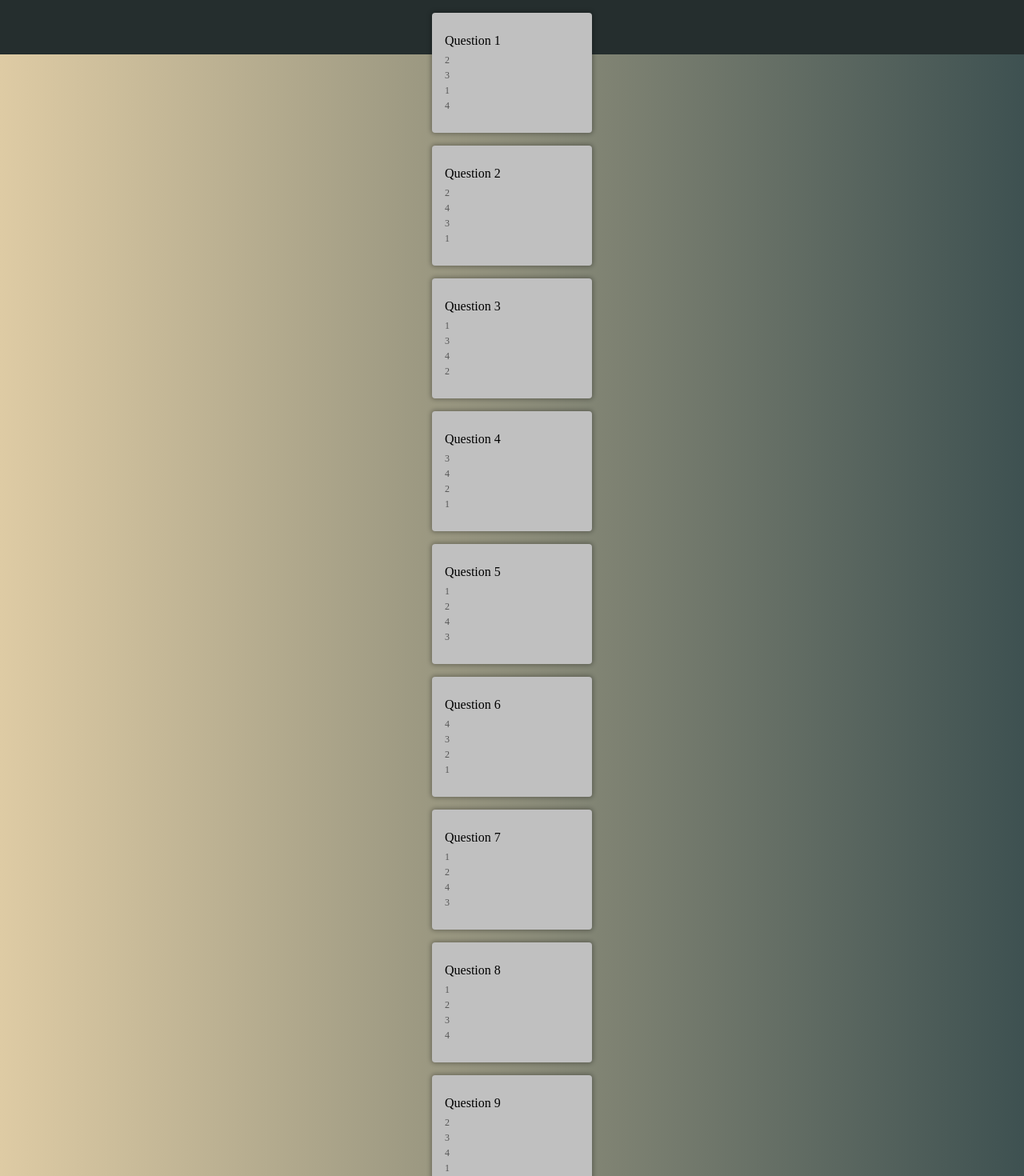
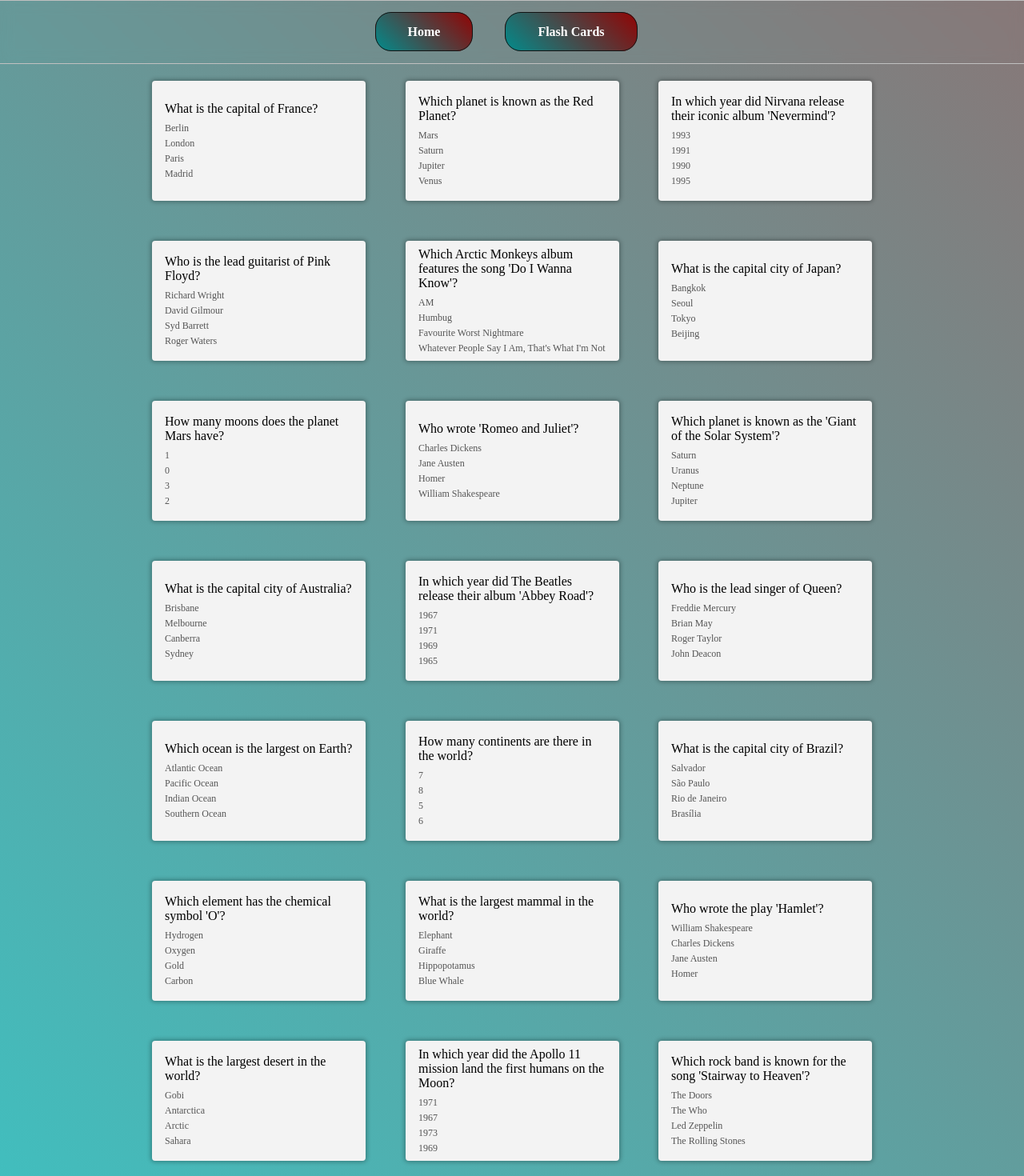
Before and after one commit to raufrasulzada/flashcards, a React (Create React App) app: page /flashcardspage in a window 1280 px wide. Shown: the top 1470 px of the page at 80% size. Built offline with nearby package versions, Linux system fonts and the light colour scheme.

Commit message:
Fix grid and import questions

```diff
--- a/public/data/db.json
+++ b/public/data/db.json
@@ -2,213 +2,252 @@
   "flashCards": [
     {
       "id": 1,
-      "front": "Question 1",
-      "options": ["1", "2", "3", "4"],
-      "back": "1",
-      "incorrect": ["2", "3", "4"]
+      "front": "What is the capital of France?",
+      "options": ["Paris", "Berlin", "London", "Madrid"],
+      "back": "Paris",
+      "incorrect": ["Berlin", "London", "Madrid"]
     },
     {
       "id": 2,
-      "front": "Question 2",
-      "options": ["1", "2", "3", "4"],
-      "back": "2",
-      "incorrect": ["1", "3", "4"]
+      "front": "Which planet is known as the Red Planet?",
+      "options": ["Mars", "Venus", "Jupiter", "Saturn"],
+      "back": "Mars",
+      "incorrect": ["Venus", "Jupiter", "Saturn"]
     },
     {
       "id": 3,
-      "front": "Question 3",
-      "options": ["1", "2", "3", "4"],
-      "back": "3",
-      "incorrect": ["1", "2", "4"]
+      "front": "In which year did Nirvana release their iconic album 'Nevermind'?",
+      "options": ["1991", "1993", "1995", "1990"],
+      "back": "1991",
+      "incorrect": ["1993", "1995", "1990"]
     },
     {
       "id": 4,
-      "front": "Question 4",
-      "options": ["1", "2", "3", "4"],
-      "back": "4",
-      "incorrect": ["1", "2", "3"]
+      "front": "Who is the lead guitarist of Pink Floyd?",
+      "options": [
+        "David Gilmour",
+        "Roger Waters",
+        "Syd Barrett",
+        "Richard Wright"
+      ],
+      "back": "David Gilmour",
+      "incorrect": ["Roger Waters", "Syd Barrett", "Richard Wright"]
     },
     {
       "id": 5,
-      "front": "Question 5",
-      "options": ["1", "2", "3", "4"],
-      "back": "1",
-      "incorrect": ["3", "4", "2"]
+      "front": "Which Arctic Monkeys album features the song 'Do I Wanna Know'?",
+      "options": [
+        "AM",
+        "Whatever People Say I Am, That's What I'm Not",
+        "Favourite Worst Nightmare",
+        "Humbug"
+      ],
+      "back": "AM",
+      "incorrect": [
+        "Whatever People Say I Am, That's What I'm Not",
+        "Favourite Worst Nightmare",
+        "Humbug"
+      ]
     },
     {
       "id": 6,
-      "front": "Question 6",
-      "options": ["1", "2", "3", "4"],
-      "back": "2",
-      "incorrect": ["1", "3", "4"]
+      "front": "What is the capital city of Japan?",
+      "options": ["Tokyo", "Beijing", "Seoul", "Bangkok"],
+      "back": "Tokyo",
+      "incorrect": ["Beijing", "Seoul", "Bangkok"]
     },
     {
       "id": 7,
-      "front": "Question 7",
-      "options": ["1", "2", "3", "4"],
-      "back": "3",
-      "incorrect": ["1", "2", "4"]
+      "front": "How many moons does the planet Mars have?",
+      "options": ["2", "1", "0", "3"],
+      "back": "2",
+      "incorrect": ["1", "0", "3"]
     },
     {
       "id": 8,
-      "front": "Question 8",
-      "options": ["1", "2", "3", "4"],
-      "back": "4",
-      "incorrect": ["1", "2", "3"]
+      "front": "Who wrote 'Romeo and Juliet'?",
+      "options": [
+        "William Shakespeare",
+        "Charles Dickens",
+        "Jane Austen",
+        "Homer"
+      ],
+      "back": "William Shakespeare",
+      "incorrect": ["Charles Dickens", "Jane Austen", "Homer"]
     },
     {
       "id": 9,
-      "front": "Question 9",
-      "options": ["1", "2", "3", "4"],
-      "back": "1",
-      "incorrect": ["2", "3", "4"]
+      "front": "Which planet is known as the 'Giant of the Solar System'?",
+      "options": ["Jupiter", "Saturn", "Uranus", "Neptune"],
+      "back": "Jupiter",
+      "incorrect": ["Saturn", "Uranus", "Neptune"]
     },
     {
       "id": 10,
-      "front": "Question 10",
-      "options": ["1", "2", "3", "4"],
-      "back": "2",
-      "incorrect": ["1", "3", "4"]
+      "front": "What is the capital city of Australia?",
+      "options": ["Canberra", "Sydney", "Melbourne", "Brisbane"],
+      "back": "Canberra",
+      "incorrect": ["Sydney", "Melbourne", "Brisbane"]
     },
     {
       "id": 11,
-      "front": "Question 11",
-      "options": ["1", "2", "3", "4"],
-      "back": "3",
-      "incorrect": ["1", "2", "4"]
+      "front": "In which year did The Beatles release their album 'Abbey Road'?",
+      "options": ["1969", "1967", "1971", "1965"],
+      "back": "1969",
+      "incorrect": ["1967", "1971", "1965"]
     },
     {
       "id": 12,
-      "front": "Question 12",
-      "options": ["1", "2", "3", "4"],
-      "back": "4",
-      "incorrect": ["1", "2", "3"]
+      "front": "Who is the lead singer of Queen?",
+      "options": [
+        "Freddie Mercury",
+        "Roger Taylor",
+        "Brian May",
+        "John Deacon"
+      ],
+      "back": "Freddie Mercury",
+      "incorrect": ["Roger Taylor", "Brian May", "John Deacon"]
     },
     {
       "id": 13,
-      "front": "Question 13",
-      "options": ["1", "2", "3", "4"],
-      "back": "1",
-      "incorrect": ["2", "3", "4"]
+      "front": "Which ocean is the largest on Earth?",
+      "options": [
+        "Pacific Ocean",
+        "Atlantic Ocean",
+        "Indian Ocean",
+        "Southern Ocean"
+      ],
+      "back": "Pacific Ocean",
+      "incorrect": ["Atlantic Ocean", "Indian Ocean", "Southern Ocean"]
     },
     {
       "id": 14,
-      "front": "Question 14",
-      "options": ["1", "2", "3", "4"],
-      "back": "2",
-      "incorrect": ["1", "3", "4"]
+      "front": "How many continents are there in the world?",
+      "options": ["7", "6", "5", "8"],
+      "back": "7",
+      "incorrect": ["6", "5", "8"]
     },
     {
       "id": 15,
-      "front": "Question 15",
-      "options": ["1", "2", "3", "4"],
-      "back": "3",
-      "incorrect": ["1", "2", "4"]
+      "front": "What is the capital city of Brazil?",
+      "options": ["Brasília", "Rio de Janeiro", "São Paulo", "Salvador"],
+      "back": "Brasília",
+      "incorrect": ["Rio de Janeiro", "São Paulo", "Salvador"]
     },
     {
       "id": 16,
-      "front": "Question 16",
-      "options": ["1", "2", "3", "4"],
-      "back": "4",
-      "incorrect": ["1", "2", "3"]
+      "front": "Which element has the chemical symbol 'O'?",
+      "options": ["Oxygen", "Gold", "Carbon", "Hydrogen"],
+      "back": "Oxygen",
+      "incorrect": ["Gold", "Carbon", "Hydrogen"]
     },
     {
       "id": 17,
-      "front": "Question 17",
-      "options": ["1", "2", "3", "4"],
-      "back": "1",
-      "incorrect": ["3", "4", "2"]
+      "front": "What is the largest mammal in the world?",
+      "options": ["Blue Whale", "Elephant", "Giraffe", "Hippopotamus"],
+      "back": "Blue Whale",
+      "incorrect": ["Elephant", "Giraffe", "Hippopotamus"]
     },
     {
       "id": 18,
-      "front": "Question 18",
-      "options": ["1", "2", "3", "4"],
-      "back": "2",
-      "incorrect": ["1", "3", "4"]
+      "front": "Who wrote the play 'Hamlet'?",
+      "options": [
+        "William Shakespeare",
+        "Charles Dickens",
+        "Jane Austen",
+        "Homer"
+      ],
+      "back": "William Shakespeare",
+      "incorrect": ["Charles Dickens", "Jane Austen", "Homer"]
     },
     {
       "id": 19,
-      "front": "Question 19",
-      "options": ["1", "2", "3", "4"],
-      "back": "3",
-      "incorrect": ["1", "2", "4"]
+      "front": "What is the largest desert in the world?",
+      "options": ["Antarctica", "Sahara", "Arctic", "Gobi"],
+      "back": "Antarctica",
+      "incorrect": ["Sahara", "Arctic", "Gobi"]
     },
     {
       "id": 20,
-      "front": "Question 20",
-      "options": ["1", "2", "3", "4"],
-      "back": "4",
-      "incorrect": ["1", "2", "3"]
+      "front": "In which year did the Apollo 11 mission land the first humans on the Moon?",
+      "options": ["1969", "1971", "1967", "1973"],
+      "back": "1969",
+      "incorrect": ["1971", "1967", "1973"]
     },
     {
       "id": 21,
-      "front": "Question 21",
-      "options": ["1", "2", "3", "4"],
-      "back": "1",
-      "incorrect": ["2", "3", "4"]
+      "front": "Which rock band is known for the song 'Stairway to Heaven'?",
+      "options": ["Led Zeppelin", "The Rolling Stones", "The Who", "The Doors"],
+      "back": "Led Zeppelin",
+      "incorrect": ["The Rolling Stones", "The Who", "The Doors"]
     },
     {
       "id": 22,
-      "front": "Question 22",
-      "options": ["1", "2", "3", "4"],
-      "back": "2",
-      "incorrect": ["1", "3", "4"]
+      "front": "What is the capital city of South Korea?",
+      "options": ["Seoul", "Tokyo", "Beijing", "Bangkok"],
+      "back": "Seoul",
+      "incorrect": ["Tokyo", "Beijing", "Bangkok"]
     },
     {
       "id": 23,
-      "front": "Question 23",
-      "options": ["1", "2", "3", "4"],
-      "back": "3",
-      "incorrect": ["1", "2", "4"]
+      "front": "Which gas makes up the majority of Earth's atmosphere?",
+      "options": ["Nitrogen", "Oxygen", "Carbon Dioxide", "Argon"],
+      "back": "Nitrogen",
+      "incorrect": ["Oxygen", "Carbon Dioxide", "Argon"]
     },
     {
       "id": 24,
-      "front": "Question 24",
-      "options": ["1", "2", "3", "4"],
-      "back": "4",
-      "incorrect": ["1", "2", "3"]
+      "front": "What is the smallest prime number?",
+      "options": ["2", "1", "3", "5"],
+      "back": "2",
+      "incorrect": ["1", "3", "5"]
     },
     {
       "id": 25,
-      "front": "Question 25",
-      "options": ["1", "2", "3", "4"],
-      "back": "1",
-      "incorrect": ["3", "4", "2"]
+      "front": "Which river is the longest in the world?",
+      "options": ["Nile", "Amazon", "Yangtze", "Mississippi"],
+      "back": "Nile",
+      "incorrect": ["Amazon", "Yangtze", "Mississippi"]
     },
     {
       "id": 26,
-      "front": "Question 26",
-      "options": ["1", "2", "3", "4"],
-      "back": "2",
-      "incorrect": ["1", "3", "4"]
+      "front": "Who is the author of 'To Kill a Mockingbird'?",
+      "options": [
+        "Harper Lee",
+        "J.K. Rowling",
+        "George Orwell",
+        "Ernest Hemingway"
+      ],
+      "back": "Harper Lee",
+      "incorrect": ["J.K. Rowling", "George Orwell", "Ernest Hemingway"]
     },
     {
       "id": 27,
-      "front": "Question 27",
-      "options": ["1", "2", "3", "4"],
-      "back": "3",
-      "incorrect": ["1", "2", "4"]
+      "front": "Which planet is known as the 'Morning Star'?",
+      "options": ["Venus", "Mars", "Mercury", "Jupiter"],
+      "back": "Venus",
+      "incorrect": ["Mars", "Mercury", "Jupiter"]
     },
     {
       "id": 28,
-      "front": "Question 28",
-      "options": ["1", "2", "3", "4"],
-      "back": "4",
-      "incorrect": ["1", "2", "3"]
+      "front": "What is the capital city of Canada?",
+      "options": ["Ottawa", "Toronto", "Vancouver", "Montreal"],
+      "back": "Ottawa",
+      "incorrect": ["Toronto", "Vancouver", "Montreal"]
     },
     {
       "id": 29,
-      "front": "Question 29",
-      "options": ["1", "2", "3", "4"],
-      "back": "1",
-      "incorrect": ["2", "3", "4"]
+      "front": "In which year did The Rolling Stones release the album 'Sticky Fingers'?",
+      "options": ["1971", "1969", "1973", "1975"],
+      "back": "1971",
+      "incorrect": ["1969", "1973", "1975"]
     },
     {
       "id": 30,
-      "front": "Question 30",
-      "options": ["1", "2", "3", "4"],
-      "back": "2",
-      "incorrect": ["1", "3", "4"]
+      "front": "What is the capital city of China?",
+      "options": ["Beijing", "Shanghai", "Hong Kong", "Tokyo"],
+      "back": "Beijing",
+      "incorrect": ["Shanghai", "Hong Kong", "Tokyo"]
     }
   ]
 }
--- a/src/App.jsx
+++ b/src/App.jsx
@@ -36,10 +36,14 @@ function App() {
         <nav>
           <ul>
             <li>
-              <Link to="/flashcards">Home</Link>
+              <Link className="btn" to="/flashcards">
+                Home
+              </Link>
             </li>
             <li>
-              <Link to="/flashcardspage">Flash Cards</Link>
+              <Link className="btn" to="/flashcardspage">
+                Flash Cards
+              </Link>
             </li>
           </ul>
         </nav>
--- a/src/style/App.css
+++ b/src/style/App.css
@@ -1,6 +1,9 @@
 body {
   margin: 0;
-  background-image: linear-gradient(to right, #decba4, #3e5151);
+  height: 100%;
+  background: linear-gradient(225deg, #ff0000, #00ffff);
+  background-size: 300% 300%;
+  animation: background 10s linear infinite;
 }
 
 .home-container {
@@ -20,9 +23,11 @@ body {
 
 .card-container {
   display: grid;
-  align-items: center;
   grid-template-columns: repeat(auto-fill, minmax(200px, 1fr));
-  gap: 1rem;
+  gap: 50px;
+  max-width: 1200px;
+  margin: 0 auto;
+  margin-top: 85px;
 }
 
 .card {
@@ -32,7 +37,7 @@ body {
   position: relative;
   border-radius: 0.25rem;
   box-shadow: 0 0 5px 2px rgba(0, 0, 0, 0.25);
-  background-color: silver;
+  background-color: #f3f3f3;
   height: 150px;
   transform-style: preserve-3d;
   transform: perspective(850px) rotateY(var(--rotate-y-axis, 0))
@@ -43,7 +48,7 @@ body {
 
 .card:hover {
   --translate-y-axis: -4px;
-  box-shadow: 0 0 5px 2px rgba(0, 0, 0, 0.45);
+  box-shadow: 0 0 5px 2px rgba(19, 18, 18, 0.45);
 }
 
 .card.turn {
@@ -82,13 +87,27 @@ body {
 nav {
   position: fixed;
   top: 0;
-  background-color: #252e2e;
+  background: transparent;
+  backdrop-filter: blur(8px);
+  border: 1px solid silver;
   width: 100%;
   padding: 25px;
+  z-index: 100;
+}
+
+.btn {
+  border: 1px solid rgb(20, 20, 20);
+  padding: 15px 40px;
+  border-radius: 20px;
+  background: linear-gradient(225deg, #910404, #028b8b);
 }
 
 nav ul li:hover {
   transform: scale(1.15);
+}
+
+nav li {
+  padding: 5px;
 }
 
 nav ul {
@@ -111,3 +130,15 @@ nav ul li a {
   color: white;
   font-weight: bold;
 }
+
+@keyframes background {
+  0% {
+    background-position: 50% 0%;
+  }
+  50% {
+    background-position: 50% 100%;
+  }
+  100% {
+    background-position: 50% 0%;
+  }
+}
--- a/src/style/Home.css
+++ b/src/style/Home.css
@@ -5,10 +5,12 @@
   font-size: 18px;
   align-items: center;
   padding: 40px 10px;
-  background-color: #252e2e;
+  background-color: transparent;
   border-radius: 10px;
   color: #ecf0f1;
   margin: auto;
+
+  border: 2px solid rgb(20, 20, 20);
 }
 
 .project-list {
```
